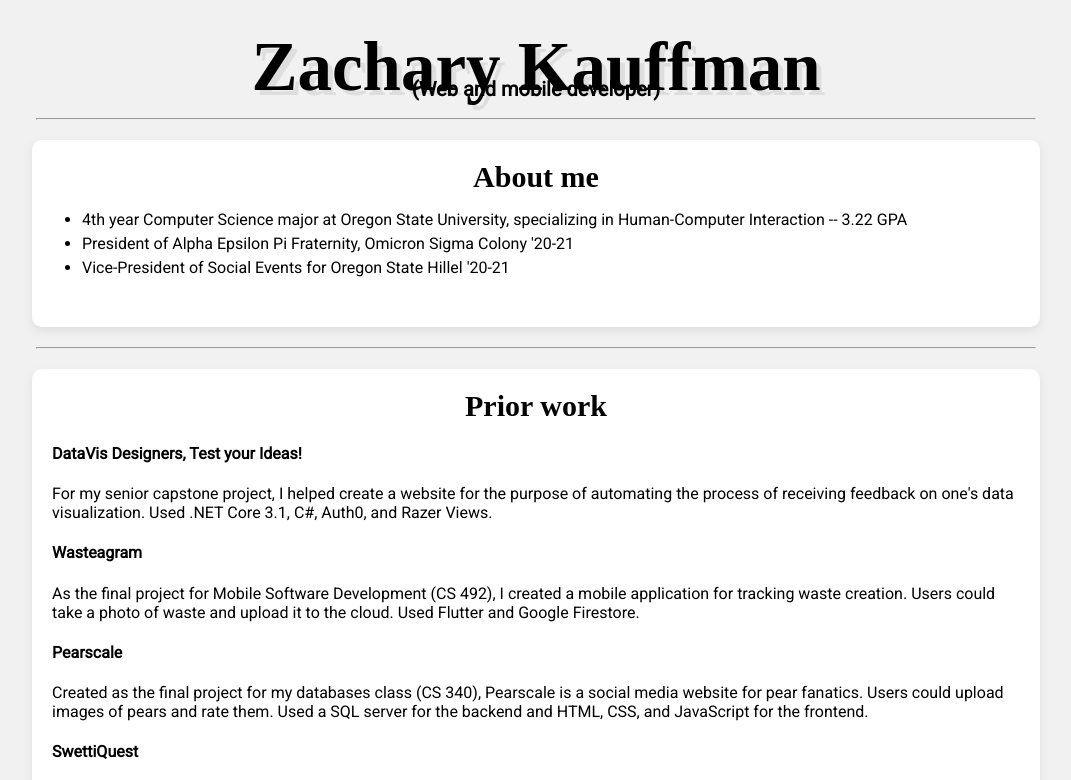
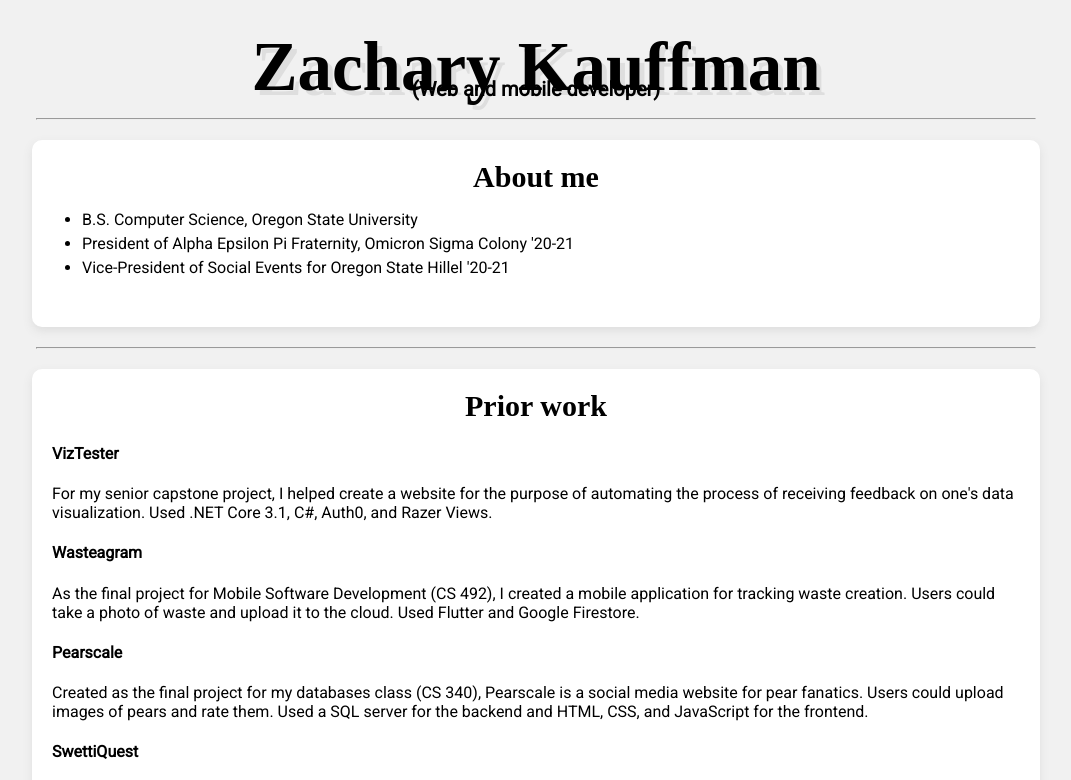
Before and after one commit to Zach-Kauffman/zach-kauffman.github.io, a plain HTML site: page index.html in a window 1280 px wide. Shown: the top 780 px of the page, without its empty margins (104-1175 px from the left). Drawn offline with Linux system fonts and the light colour scheme; a web font is replaced by a local one.

Commit message:
updated to reflect graduation

```diff
--- a/index.html
+++ b/index.html
@@ -16,7 +16,7 @@
         <div class="content">
             <h3>About me</h3>
             <ul>
-              <li>4th year Computer Science major at Oregon State University, specializing in Human-Computer Interaction -- 3.22 GPA</li>
+              <li>B.S. Computer Science, Oregon State University</li>
               <li>President of Alpha Epsilon Pi Fraternity, Omicron Sigma Colony '20-21</li>
               <li>Vice-President of Social Events for Oregon State Hillel '20-21</li>
             </ul>
@@ -28,7 +28,7 @@
         <div class="content">
             <h3>Prior work</h3>
 
-            <h4>DataVis Designers, Test your Ideas!</h4>
+            <h4>VizTester</h4>
             <p>For my senior capstone project, I helped create a website for the purpose of automating the process of receiving feedback on one's data visualization. Used .NET Core 3.1, C#, Auth0, and Razer Views.</p>
 
             <h4>Wasteagram</h4>
```
